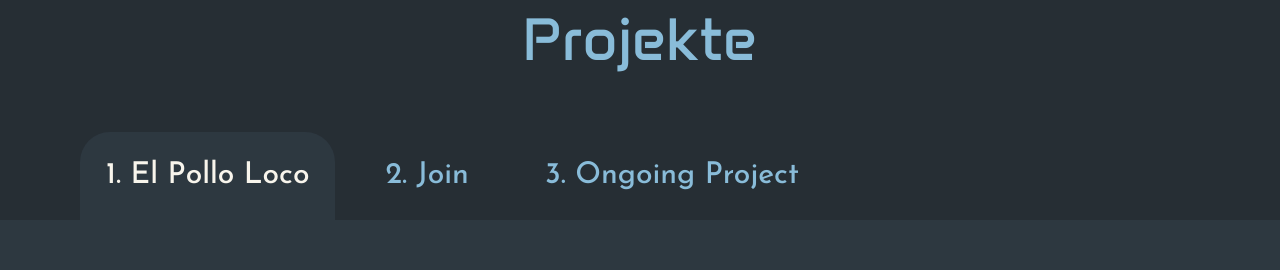
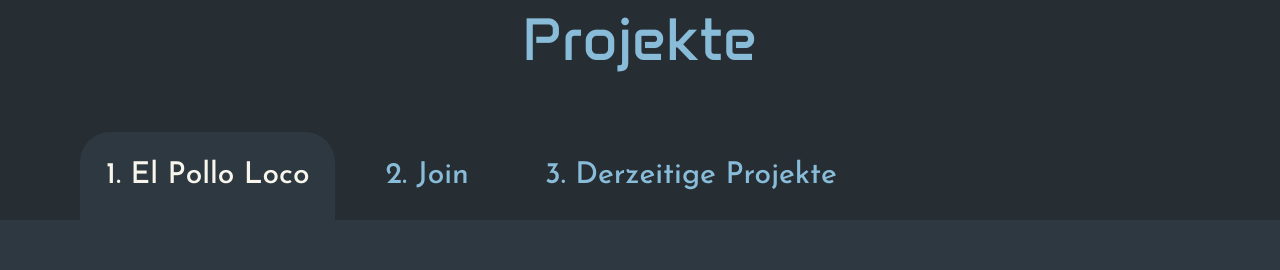
Before and after one commit to Saki63/portfolio, an Angular app: page / in a window 1280 px wide. Shown: the part 2040-2310 px from the top of the page. Built offline with nearby package versions, Linux system fonts and the light colour scheme.

Commit message:
feat: translation to project title

```diff
--- a/src/app/my-projects/my-projects.component.html
+++ b/src/app/my-projects/my-projects.component.html
@@ -4,10 +4,10 @@
         @for (project of projects; let idx = $index; track project.title){
             <button [ngClass]="getTabClass(idx)" (click)="changeTab(idx)">
                 @if (isSmallScreen) {
-                    {{language === 'en' ? getTabTitle(idx, "Project"):getTabTitle(idx, "Projekt") }}
+                    {{language === 'en' ? getTabTitle(idx, "Project") : getTabTitle(idx, "Projekt") }}
                 }
                 @else{
-                    {{getTabTitle(idx, project.title)}}
+                    {{language === 'en' ? getTabTitle(idx, project.title.en): getTabTitle(idx, project.title.de)}}
                 }
             </button>
         }
--- a/src/app/my-projects/my-projects.component.ts
+++ b/src/app/my-projects/my-projects.component.ts
@@ -31,7 +31,10 @@ export class MyProjectsComponent {
   };
   activeTabIdx = 0;
   projects = [{
-    title: "El Pollo Loco",
+    title: {
+      en: "El Pollo Loco",
+      de: "El Pollo Loco",
+    },
     duration: {
       en: "5 weeks",
       de: "5 Wochen",
@@ -74,7 +77,10 @@ export class MyProjectsComponent {
     githubUrl: "https://github.com/Saki63/el_pollo_loco",
   },
   {
-    title: "Join",
+    title: {
+      en: "Join",
+      de: "Join",
+    },
     duration: {
       en: "2 month",
       de: "2 Monate",
@@ -117,7 +123,10 @@ export class MyProjectsComponent {
     githubUrl: "",
   },
   {
-    title: "Ongoing Project",
+    title: {
+      en: "Ongoing Project",
+      de: "Derzeitige Projekte",
+    },
     duration: {
       en: "?",
       de: "?",
```
